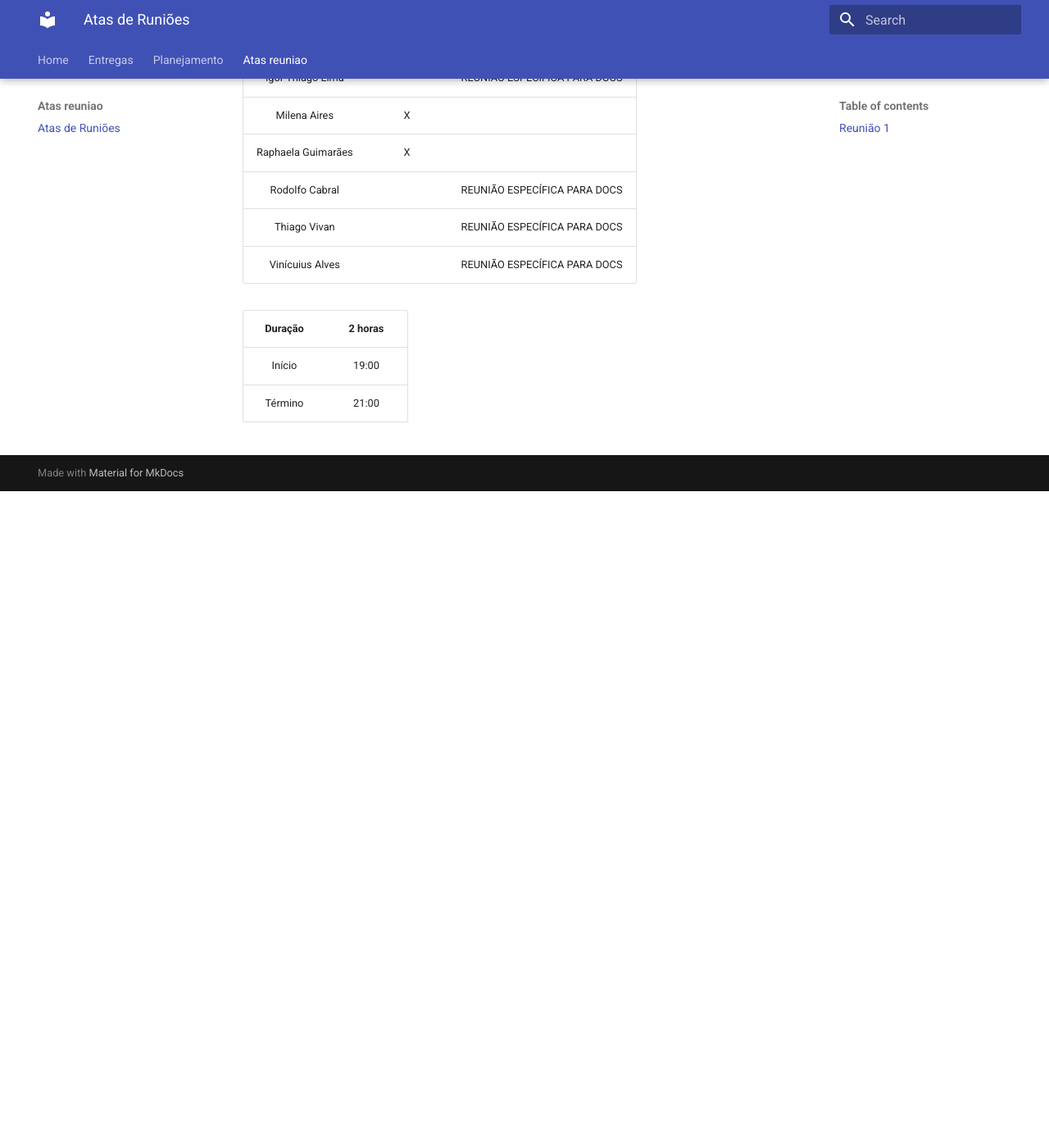
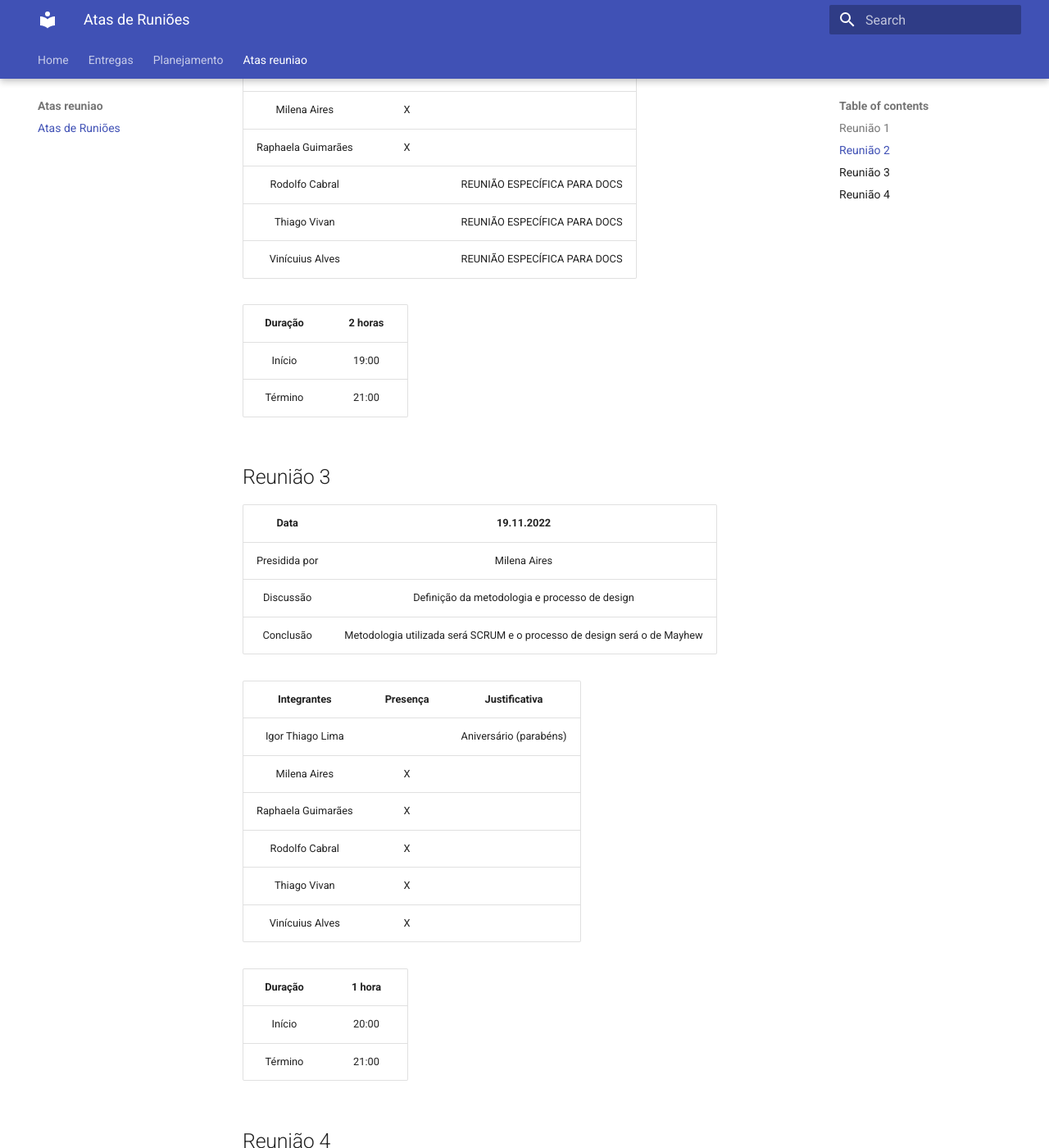
Before and after one commit to mdsreq-fga-unb/2022.2-Aprender3, an MkDocs documentation site: the page built from docs/atas_reuniao/reunioes.md, in a window 1280 px wide and 1400 px high, scrolled down 1323 px. Shown: the whole window at 82% size. Built offline with MkDocs 1.6.1 and Material for MkDocs 9.7.7, drawn with Linux system fonts in a browser that asks for light colours; before the commit the page ends 1922 px from its top, so only the background shows below that; some of the changed text lies outside the part shown.

Commit message:
Update reunioes.md

```diff
--- a/docs/atas_reuniao/reunioes.md
+++ b/docs/atas_reuniao/reunioes.md
@@ -2,7 +2,7 @@
 
 ## Reunião 1
 
-| Data       |   18.11      |
+| Data       |   17.11.2022      |
 | :--------: | :---------: |
 | Presidida por | Milena Aires |
 | Discussão | Divisão de tarefas para início do projeto |
@@ -22,13 +22,13 @@
 |Início   |  9:00  |
 |Término  |  8:00  |
 
-# Reunião 2
+## Reunião 2
 
-| Data       |     xx      |
+| Data       |    18.11.2022       |
 | :--------: | :---------: |
 | Presidida por | Raphaela |
 | Discussão | Criação de documentos e início de confecção do cronograma e heatmap |
-| Conclusão | xx |
+| Conclusão | Cronograma concluído e criação dos documentos |
 
 | Integrantes        | Presença | Justificativa |
 | :----------------: | :------: | :-----------: |
@@ -43,3 +43,47 @@
 |:-------:|:----:|
 |Início   |  19:00 |
 |Término  |  21:00 |
+
+## Reunião 3
+
+| Data       |     19.11.2022     |
+| :--------: | :---------: |
+| Presidida por | Milena Aires |
+| Discussão | Definição da metodologia e processo de design |
+| Conclusão | Metodologia utilizada será SCRUM e o processo de design será o de Mayhew |
+
+| Integrantes        | Presença | Justificativa |
+| :----------------: | :------: | :-----------: |
+| Igor Thiago Lima   |          | Aniversário (parabéns)|
+| Milena Aires       |    X     | |
+| Raphaela Guimarães |    X     | |
+| Rodolfo Cabral     |    X     | |
+| Thiago Vivan       |    X     | |
+| Vinícuius Alves    |    X     | |
+
+| Duração | 1 hora |
+|:-------:|:------:|
+|Início   |  20:00 |
+|Término  |  21:00 |
+
+## Reunião 4
+
+| Data       |     23.11.2022      |
+| :--------: | :---------: |
+| Presidida por | Milena Aires |
+| Discussão | Finalização dos documentos pendentes e gravação do vídeo |
+| Conclusão | Foi feita a gravação e confeccção dos documentos pendentes |
+
+| Integrantes        | Presença | Justificativa |
+| :----------------: | :------: | :-----------: |
+| Igor Thiago Lima   |    X     | |
+| Milena Aires       |    X     | |
+| Raphaela Guimarães |    X     | |
+| Rodolfo Cabral     |    X     | |
+| Thiago Vivan       |    X     | |
+| Vinícuius Alves    |    X     | |
+
+| Duração | 3 horas |
+|:-------:|:----:|
+|Início   |  20:00 |
+|Término  |  23:00 |
```
